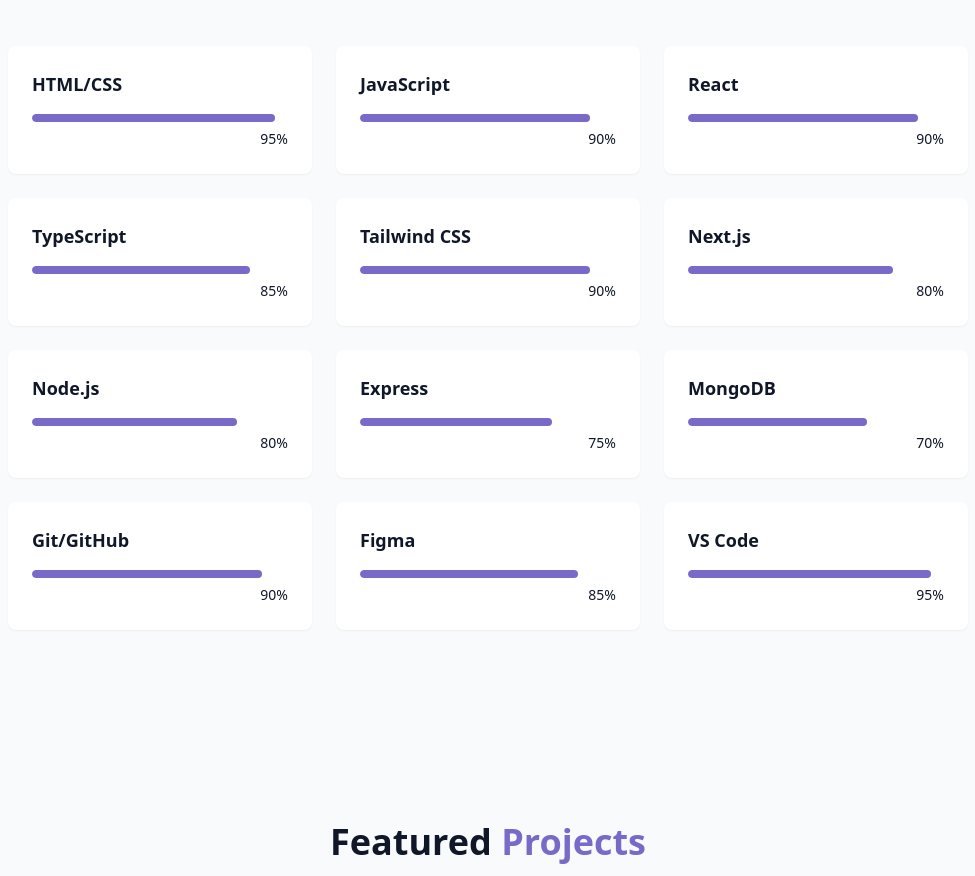
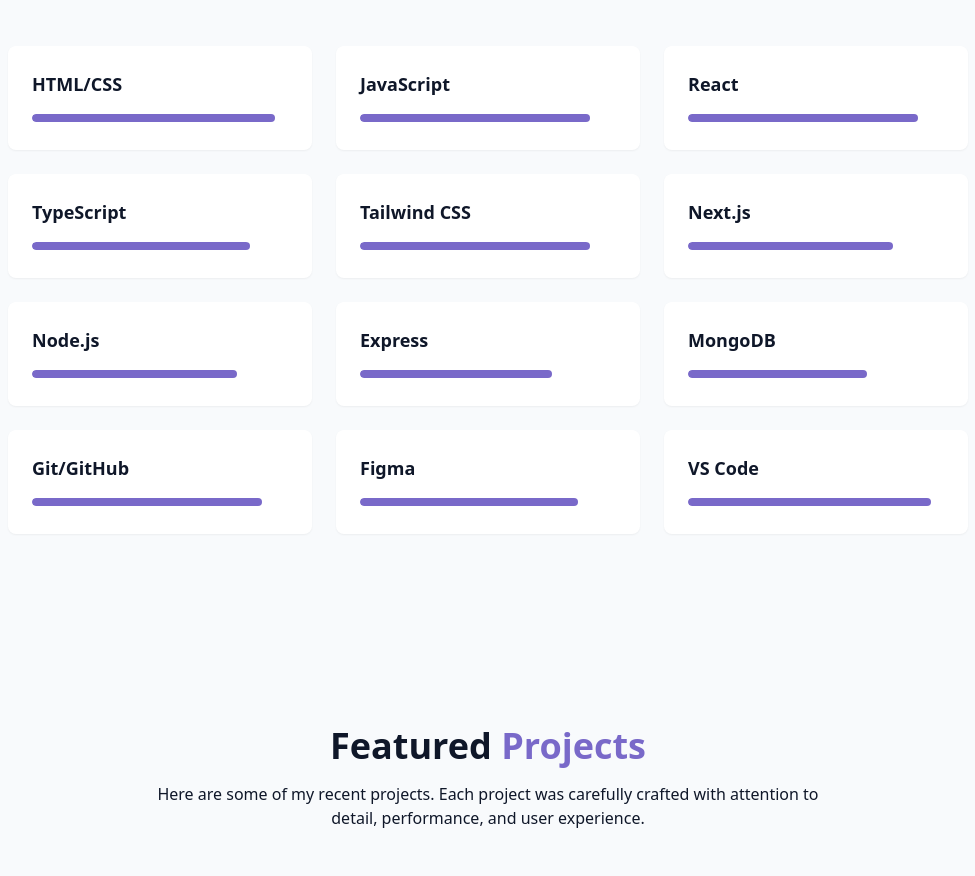
Before and after one commit to sforsanjnarao/My-Portfolio, a React (Vite) app: page / in a window 1280 px wide. Shown: the part 1828-2704 px from the top of the page, without its empty margins (152-1127 px from the left). Built offline with nearby package versions, Linux system fonts and the light colour scheme; grey boxes are pictures that could not be loaded.

Commit message:
refactor SkillsSection: comment out skill level display for future adjustments

```diff
--- a/src/components/SkillsSection.jsx
+++ b/src/components/SkillsSection.jsx
@@ -72,7 +72,7 @@
 
               <div className="text-right mt-1">
                 <span className="text-sm text-muted-foreground">
-                  {skill.level}%
+                  {/* {skill.level}% */}
                 </span>
               </div>
             </div>
```
